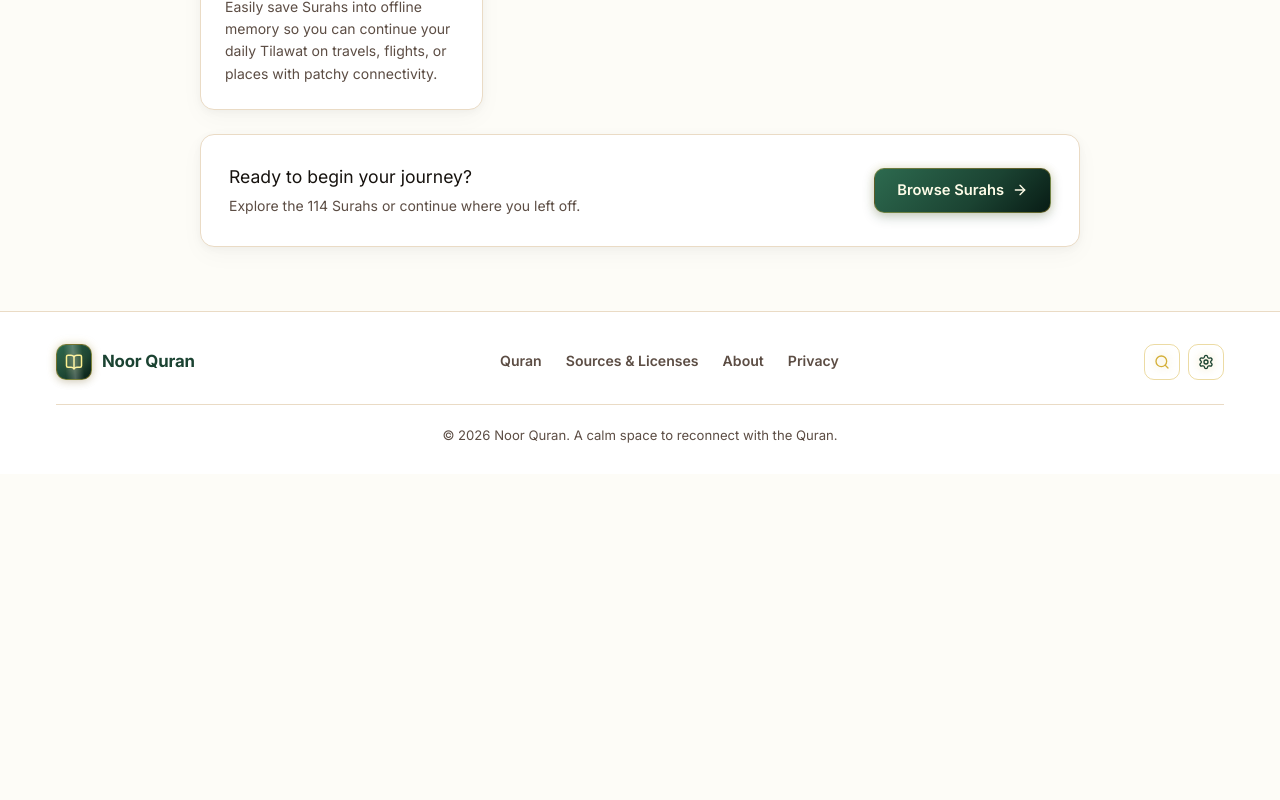
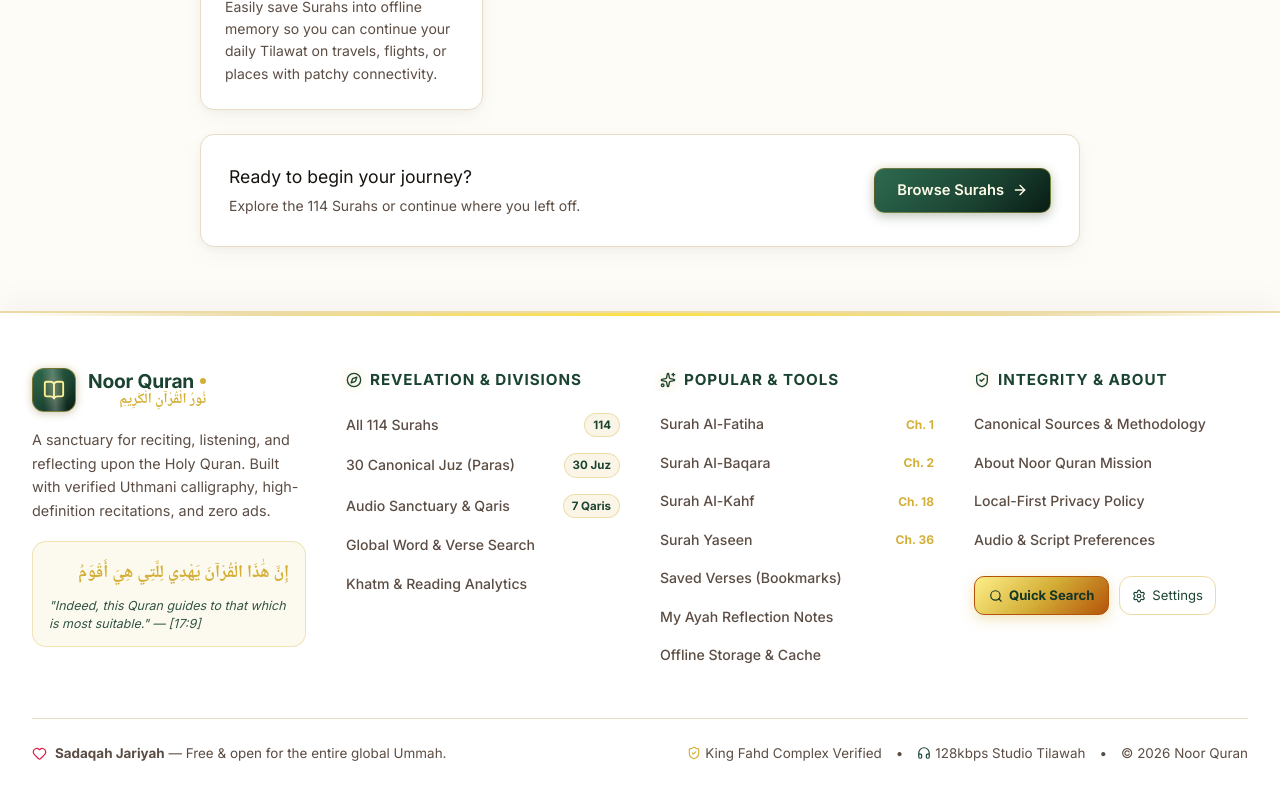
Before and after one commit to qu-ddous/Quran-Pak, a React (Vite) app: page /about in a window 1280 px wide. Shown: the part 939-1739 px from the top of the page. Before the commit the page ends 1413 px from the top, so only its background shows below. Built offline with nearby package versions, Linux system fonts and the light colour scheme; a web font is replaced by a local one.

Commit message:
feat: add Footer component and base styling variables

```diff
--- a/src/components/layout/Footer.tsx
+++ b/src/components/layout/Footer.tsx
@@ -1,7 +1,30 @@
 import { Link, useNavigate } from 'react-router-dom';
-import { BookOpen, Search, Settings } from 'lucide-react';
+import {
+  BookOpen,
+  Compass,
+  Headphones,
+  Bookmark,
+  Sparkles,
+  Heart,
+  ShieldCheck,
+  Search,
+  Settings,
+  BarChart3,
+  DownloadCloud,
+  FileText,
+  ArrowRight
+} from 'lucide-react';
 
 const currentYear = new Date().getFullYear();
+
+const POPULAR_SURAHS = [
+  { name: 'Al-Fatiha', num: 1 },
+  { name: 'Al-Baqara', num: 2 },
+  { name: 'Al-Kahf', num: 18 },
+  { name: 'Yaseen', num: 36 },
+  { name: 'Ar-Rahman', num: 55 },
+  { name: 'Al-Mulk', num: 67 },
+];
 
 export default function Footer() {
   const navigate = useNavigate();
@@ -9,97 +32,250 @@
   return (
     <footer
       role="contentinfo"
+      className="site-footer"
       style={{
-        borderTop: '1px solid var(--color-border)',
+        borderTop: '2px solid var(--color-border-gold)',
         background: 'var(--color-surface)',
         marginTop: 'auto',
-        padding: '32px 24px 28px',
+        position: 'relative',
+        overflow: 'hidden',
       }}
     >
-      <div className="quran-page-container">
-        <div style={{
-          display: 'flex',
-          flexWrap: 'wrap',
-          alignItems: 'center',
-          justifyContent: 'space-between',
-          gap: 24,
-          paddingBottom: 24,
-          borderBottom: '1px solid var(--color-border)',
-        }}>
-          {/* Brand Logo */}
-          <Link
-            to="/"
-            style={{ display: 'flex', alignItems: 'center', gap: 10, textDecoration: 'none' }}
-            aria-label="Noor Quran"
-          >
-            <div className="icon-badge-shiny" style={{ width: 36, height: 36, borderRadius: 10 }}>
-              <BookOpen size={18} className="shiny-icon" aria-hidden="true" />
+      {/* Decorative Golden Top Accent */}
+      <div
+        style={{
+          height: 3,
+          width: '100%',
+          background: 'linear-gradient(90deg, transparent 0%, var(--color-border-gold) 20%, #fde047 50%, var(--color-border-gold) 80%, transparent 100%)',
+        }}
+      />
+
+      <div className="quran-page-container" style={{ paddingTop: 52, paddingBottom: 40 }}>
+        {/* Main Footer 4-Column Grid */}
+        <div
+          style={{
+            display: 'grid',
+            gridTemplateColumns: 'repeat(auto-fit, minmax(220px, 1fr))',
+            gap: 40,
+            marginBottom: 48,
+          }}
+          className="footer-grid"
+        >
+          {/* Column 1: Brand & Sacred Mission */}
+          <div style={{ maxWidth: 360 }}>
+            <Link
+              to="/"
+              style={{ display: 'inline-flex', alignItems: 'center', gap: 12, textDecoration: 'none', marginBottom: 16 }}
+              aria-label="Noor Quran — Home"
+            >
+              <div className="icon-badge-shiny" style={{ width: 44, height: 44, borderRadius: 12 }}>
+                <BookOpen size={22} className="shiny-icon" aria-hidden="true" />
+              </div>
+              <div style={{ lineHeight: 1.15 }}>
+                <div style={{ fontWeight: 800, fontSize: '1.2rem', color: 'var(--color-brand)', letterSpacing: '-0.01em', display: 'flex', alignItems: 'center', gap: 6 }}>
+                  <span>Noor Quran</span>
+                  <span style={{ width: 6, height: 6, borderRadius: '50%', background: 'var(--color-accent)', display: 'inline-block' }} />
+                </div>
+                <div className="arabic-text" style={{ fontSize: '0.9rem', color: 'var(--color-accent)', fontWeight: 700, lineHeight: 1.2 }}>
+                  نُورُ الْقُرْآنِ الْكَرِيمِ
+                </div>
+              </div>
+            </Link>
+
+            <p style={{ fontSize: '0.9rem', lineHeight: 1.65, color: 'var(--color-text-muted)', margin: '0 0 18px 0' }}>
+              A sanctuary for reciting, listening, and reflecting upon the Holy Quran.
+              Built with verified Uthmani calligraphy, high-definition recitations, and zero ads.
+            </p>
+
+            {/* Sacred Quranic Ayah Quote Badge */}
+            <div
+              style={{
+                padding: '12px 16px',
+                borderRadius: 14,
+                background: 'rgba(212, 175, 55, 0.08)',
+                border: '1px solid rgba(212, 175, 55, 0.3)',
+                fontSize: '0.82rem',
+                color: 'var(--color-brand)',
+                lineHeight: 1.5,
+              }}
+            >
+              <div className="arabic-text" style={{ fontSize: '1.1rem', fontWeight: 700, color: 'var(--color-accent)', marginBottom: 4 }}>
+                إِنَّ هَٰذَا الْقُرْآنَ يَهْدِي لِلَّتِي هِيَ أَقْوَمُ
+              </div>
+              <div style={{ fontStyle: 'italic', fontSize: '0.78rem', opacity: 0.9 }}>
+                "Indeed, this Quran guides to that which is most suitable." — [17:9]
+              </div>
             </div>
-            <span style={{ fontWeight: 800, color: 'var(--color-brand)', fontSize: '1.05rem', letterSpacing: '-0.01em' }}>
-              Noor Quran
-            </span>
-          </Link>
+          </div>
 
-          {/* Quick Nav Links */}
-          <nav aria-label="Footer navigation" style={{ display: 'flex', flexWrap: 'wrap', alignItems: 'center', gap: 24 }}>
-            <Link to="/quran" style={{ fontSize: '0.88rem', fontWeight: 600, color: 'var(--color-text-muted)', textDecoration: 'none' }}>
-              Quran
-            </Link>
-            <Link to="/sources" style={{ fontSize: '0.88rem', fontWeight: 600, color: 'var(--color-text-muted)', textDecoration: 'none' }}>
-              Sources &amp; Licenses
-            </Link>
-            <Link to="/about" style={{ fontSize: '0.88rem', fontWeight: 600, color: 'var(--color-text-muted)', textDecoration: 'none' }}>
-              About
-            </Link>
-            <Link to="/privacy" style={{ fontSize: '0.88rem', fontWeight: 600, color: 'var(--color-text-muted)', textDecoration: 'none' }}>
-              Privacy
-            </Link>
-          </nav>
+          {/* Column 2: Sacred Scripture & Navigation */}
+          <div>
+            <h3 style={{ fontSize: '0.95rem', fontWeight: 800, color: 'var(--color-brand)', textTransform: 'uppercase', letterSpacing: '0.06em', margin: '0 0 18px 0', display: 'flex', alignItems: 'center', gap: 8 }}>
+              <Compass size={16} className="shiny-icon" /> Revelation & Divisions
+            </h3>
+            <ul style={{ listStyle: 'none', padding: 0, margin: 0, display: 'flex', flexDirection: 'column', gap: 10 }}>
+              <li>
+                <Link to="/quran" className="footer-link">
+                  <span>All 114 Surahs</span>
+                  <span className="footer-pill">114</span>
+                </Link>
+              </li>
+              <li>
+                <Link to="/juz" className="footer-link">
+                  <span>30 Canonical Juz (Paras)</span>
+                  <span className="footer-pill">30 Juz</span>
+                </Link>
+              </li>
+              <li>
+                <Link to="/listen" className="footer-link">
+                  <span>Audio Sanctuary &amp; Qaris</span>
+                  <span className="footer-pill">7 Qaris</span>
+                </Link>
+              </li>
+              <li>
+                <Link to="/search" className="footer-link">
+                  <span>Global Word &amp; Verse Search</span>
+                </Link>
+              </li>
+              <li>
+                <Link to="/progress" className="footer-link">
+                  <span>Khatm &amp; Reading Analytics</span>
+                </Link>
+              </li>
+            </ul>
+          </div>
 
-          {/* Right Controls (Search & Settings) */}
-          <div style={{ display: 'flex', alignItems: 'center', gap: 8 }}>
-            <button
-              onClick={() => navigate('/search')}
-              aria-label="Search Quran"
-              className="btn-ghost"
-              style={{
-                width: 36,
-                height: 36,
-                padding: 0,
-                borderRadius: 10,
-                border: '1px solid var(--color-border-gold)',
-                display: 'flex',
-                alignItems: 'center',
-                justifyContent: 'center',
-              }}
-              title="Search Quran"
-            >
-              <Search size={16} className="shiny-icon" style={{ color: 'var(--color-accent)' }} />
-            </button>
-            <button
-              onClick={() => navigate('/settings')}
-              aria-label="Settings"
-              className="btn-ghost"
-              style={{
-                width: 36,
-                height: 36,
-                padding: 0,
-                borderRadius: 10,
-                border: '1px solid var(--color-border-gold)',
-                display: 'flex',
-                alignItems: 'center',
-                justifyContent: 'center',
-              }}
-              title="Settings"
-            >
-              <Settings size={16} className="shiny-icon" style={{ color: 'var(--color-brand)' }} />
-            </button>
+          {/* Column 3: Popular Chapters & Personal Tools */}
+          <div>
+            <h3 style={{ fontSize: '0.95rem', fontWeight: 800, color: 'var(--color-brand)', textTransform: 'uppercase', letterSpacing: '0.06em', margin: '0 0 18px 0', display: 'flex', alignItems: 'center', gap: 8 }}>
+              <Sparkles size={16} className="shiny-icon" /> Popular &amp; Tools
+            </h3>
+            <ul style={{ listStyle: 'none', padding: 0, margin: 0, display: 'flex', flexDirection: 'column', gap: 10 }}>
+              {POPULAR_SURAHS.slice(0, 4).map((s) => (
+                <li key={s.num}>
+                  <Link to={`/surah/${s.num}`} className="footer-link">
+                    <span>Surah {s.name}</span>
+                    <span style={{ fontSize: '0.75rem', color: 'var(--color-accent)', fontWeight: 700 }}>Ch. {s.num}</span>
+                  </Link>
+                </li>
+              ))}
+              <li>
+                <Link to="/bookmarks" className="footer-link">
+                  <span>Saved Verses (Bookmarks)</span>
+                </Link>
+              </li>
+              <li>
+                <Link to="/notes" className="footer-link">
+                  <span>My Ayah Reflection Notes</span>
+                </Link>
+              </li>
+              <li>
+                <Link to="/downloads" className="footer-link">
+                  <span>Offline Storage &amp; Cache</span>
+                </Link>
+              </li>
+            </ul>
+          </div>
+
+          {/* Column 4: Text Integrity & Transparency */}
+          <div>
+            <h3 style={{ fontSize: '0.95rem', fontWeight: 800, color: 'var(--color-brand)', textTransform: 'uppercase', letterSpacing: '0.06em', margin: '0 0 18px 0', display: 'flex', alignItems: 'center', gap: 8 }}>
+              <ShieldCheck size={16} className="shiny-icon" /> Integrity &amp; About
+            </h3>
+            <ul style={{ listStyle: 'none', padding: 0, margin: 0, display: 'flex', flexDirection: 'column', gap: 10 }}>
+              <li>
+                <Link to="/sources" className="footer-link">
+                  <span>Canonical Sources &amp; Methodology</span>
+                </Link>
+              </li>
+              <li>
+                <Link to="/about" className="footer-link">
+                  <span>About Noor Quran Mission</span>
+                </Link>
+              </li>
+              <li>
+                <Link to="/privacy" className="footer-link">
+                  <span>Local-First Privacy Policy</span>
+                </Link>
+              </li>
+              <li>
+                <Link to="/settings" className="footer-link">
+                  <span>Audio &amp; Script Preferences</span>
+                </Link>
+              </li>
+            </ul>
+
+            {/* Quick Action Buttons */}
+            <div style={{ display: 'flex', gap: 10, marginTop: 22 }}>
+              <button
+                onClick={() => navigate('/search')}
+                className="btn-gold"
+                style={{
+                  padding: '8px 14px',
+                  fontSize: '0.82rem',
+                  display: 'inline-flex',
+                  alignItems: 'center',
+                  gap: 6,
+                }}
+              >
+                <Search size={14} /> Quick Search
+              </button>
+              <button
+                onClick={() => navigate('/settings')}
+                className="btn-ghost"
+                style={{
+                  padding: '8px 12px',
+                  borderRadius: 12,
+                  border: '1px solid var(--color-border-gold)',
+                  display: 'inline-flex',
+                  alignItems: 'center',
+                  gap: 6,
+                  fontSize: '0.82rem',
+                  color: 'var(--color-brand)',
+                }}
+                title="Settings"
+              >
+                <Settings size={14} /> Settings
+              </button>
+            </div>
           </div>
         </div>
 
-        {/* Copyright tagline matching reference */}
-        <div style={{ paddingTop: 20, textAlign: 'center', fontSize: '0.82rem', color: 'var(--color-text-muted)' }}>
-          © {currentYear} Noor Quran. A calm space to reconnect with the Quran.
+        {/* ─── Bottom Sub-Footer Bar ─── */}
+        <div
+          style={{
+            borderTop: '1px solid var(--color-border)',
+            paddingTop: 24,
+            display: 'flex',
+            flexWrap: 'wrap',
+            alignItems: 'center',
+            justifyContent: 'space-between',
+            gap: 16,
+            fontSize: '0.84rem',
+            color: 'var(--color-text-muted)',
+          }}
+          className="sub-footer-bar"
+        >
+          {/* Left: Dedication & Islamic Du'a */}
+          <div style={{ display: 'flex', alignItems: 'center', gap: 8 }}>
+            <Heart size={15} style={{ color: '#e11d48', flexShrink: 0 }} />
+            <span>
+              <strong>Sadaqah Jariyah</strong> — Free &amp; open for the entire global Ummah.
+            </span>
+          </div>
+
+          {/* Center / Right: Canonical Verification Badges */}
+          <div style={{ display: 'flex', flexWrap: 'wrap', gap: 14, alignItems: 'center' }}>
+            <span style={{ display: 'flex', alignItems: 'center', gap: 4 }}>
+              <ShieldCheck size={14} style={{ color: 'var(--color-accent)' }} /> King Fahd Complex Verified
+            </span>
+            <span>•</span>
+            <span style={{ display: 'flex', alignItems: 'center', gap: 4 }}>
+              <Headphones size={14} style={{ color: 'var(--color-brand)' }} /> 128kbps Studio Tilawah
+            </span>
+            <span>•</span>
+            <span>© {currentYear} Noor Quran</span>
+          </div>
         </div>
       </div>
     </footer>
--- a/src/index.css
+++ b/src/index.css
@@ -275,27 +275,17 @@
 
 .hero-text-container {
   max-width: 640px;
-  background: rgba(255, 255, 255, 0.88);
-  backdrop-filter: blur(16px);
-  -webkit-backdrop-filter: blur(16px);
-  padding: 36px 36px;
-  border-radius: 28px;
-  border: 1.5px solid rgba(212, 175, 55, 0.45);
-  box-shadow: 0 16px 40px rgba(0, 0, 0, 0.12), 0 0 24px rgba(212, 175, 55, 0.18);
+  background: transparent;
+  padding: 0;
 }
 
 .dark .hero-text-container {
-  background: rgba(10, 24, 18, 0.88);
-  backdrop-filter: blur(16px);
-  -webkit-backdrop-filter: blur(16px);
-  border: 1.5px solid rgba(212, 175, 55, 0.5);
-  box-shadow: 0 16px 40px rgba(0, 0, 0, 0.45), 0 0 24px rgba(212, 175, 55, 0.2);
+  background: transparent;
 }
 
 @media (max-width: 768px) {
   .hero-text-container {
-    padding: 24px 20px;
-    border-radius: 20px;
+    padding: 0;
   }
 }
 
@@ -1433,3 +1423,55 @@
     font-size: 1.25rem !important;
   }
 }
+
+/* ─── Professional Islamic Footer Styles ─────────────────────────────────── */
+.site-footer {
+  box-shadow: 0 -10px 30px rgba(0, 0, 0, 0.04);
+}
+
+.footer-link {
+  display: flex;
+  align-items: center;
+  justify-content: space-between;
+  font-size: 0.88rem;
+  font-weight: 500;
+  color: var(--color-text-muted);
+  text-decoration: none;
+  padding: 3px 0;
+  transition: all 0.2s cubic-bezier(0.4, 0, 0.2, 1);
+}
+
+.footer-link:hover {
+  color: var(--color-brand);
+  transform: translateX(4px);
+}
+
+.dark .footer-link:hover {
+  color: #fef08a;
+}
+
+.footer-pill {
+  font-size: 0.72rem;
+  font-weight: 700;
+  padding: 2px 8px;
+  border-radius: 9999px;
+  background: rgba(212, 175, 55, 0.12);
+  color: var(--color-brand);
+  border: 1px solid rgba(212, 175, 55, 0.35);
+  transition: all 0.2s ease;
+}
+
+.dark .footer-pill {
+  color: #fef08a;
+}
+
+@media (max-width: 768px) {
+  .site-footer {
+    padding-bottom: 84px !important;
+  }
+  .sub-footer-bar {
+    flex-direction: column;
+    align-items: flex-start !important;
+    gap: 12px !important;
+  }
+}
```
